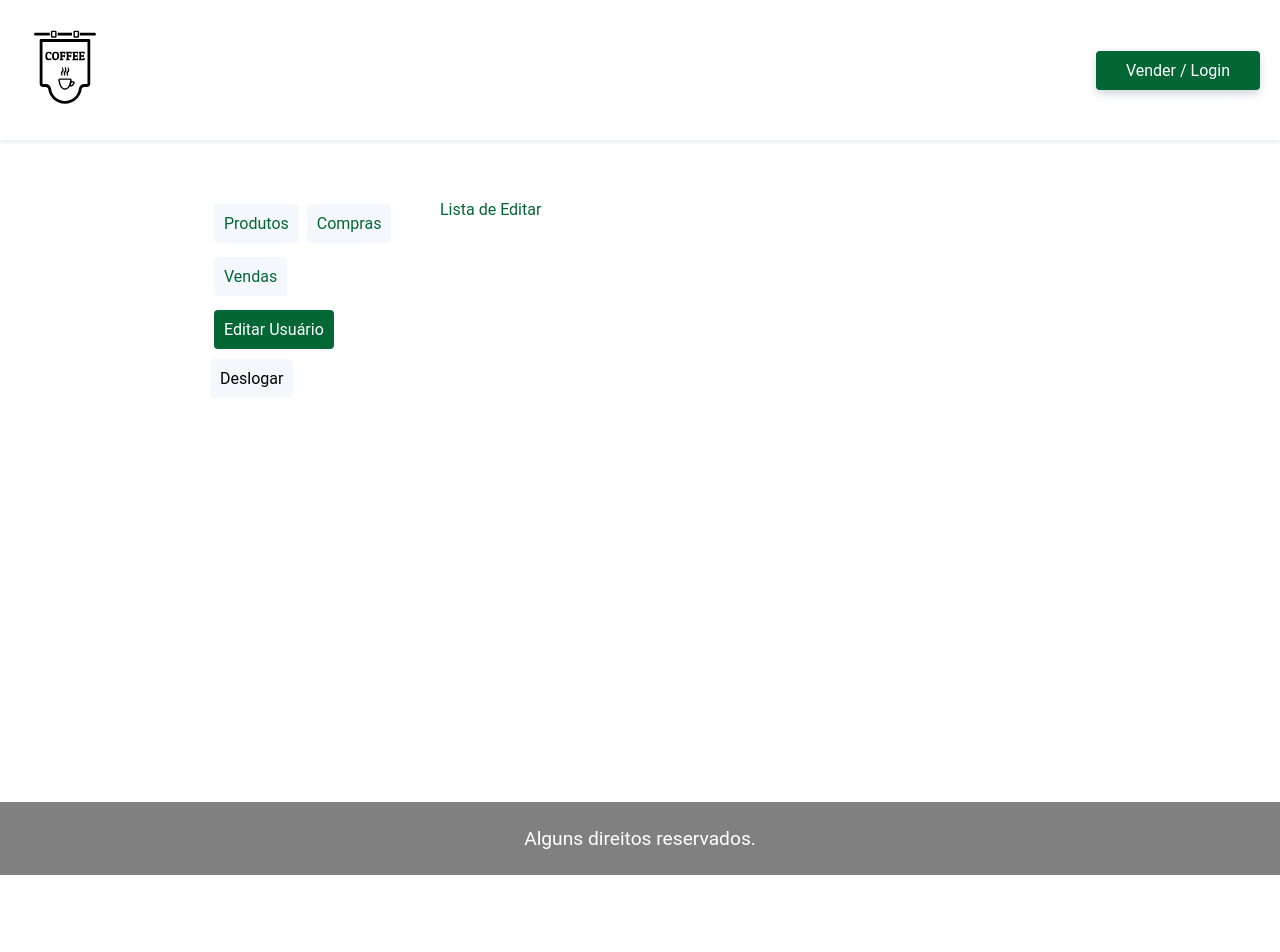
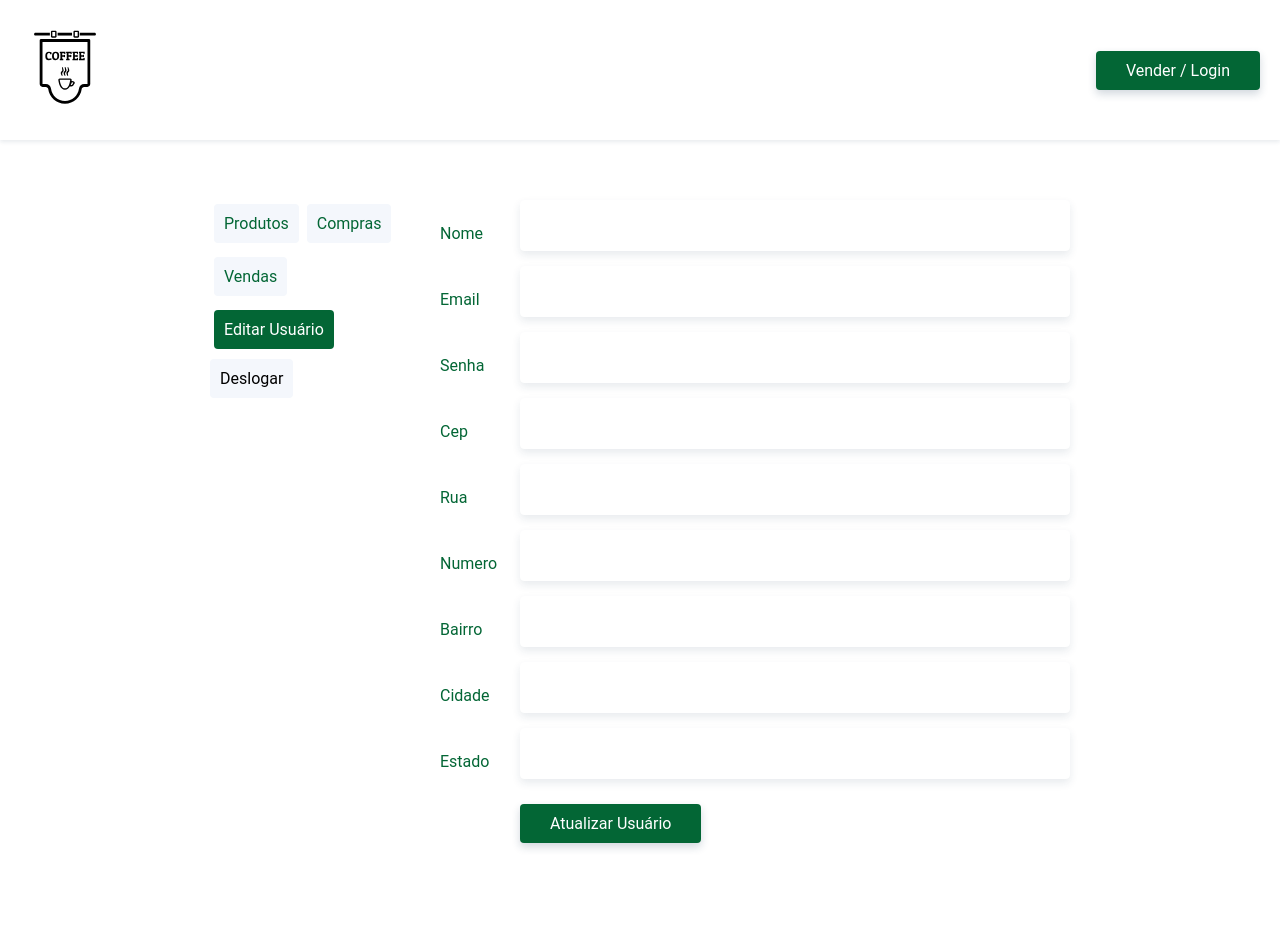
Before and after one commit to LuisSempre/Prova-HandCom, a Vue app: page /usuario/editar in a window 1280 px wide. Shown: the top 952 px of the page. Before the commit the page ends 875 px from the top, so only its background shows below. Built offline with nearby package versions, Linux system fonts and the light colour scheme.

Commit message:
Atulizando perfil de usuario

```diff
--- a/api.json
+++ b/api.json
@@ -41,7 +41,7 @@
       "senha": "123",
       "cep": "36072595",
       "rua": "Rua Lourdes do Prado Oliveira",
-      "numero": "131",
+      "numero": "100",
       "bairro": "Barão do Retiro",
       "cidade": "Juiz de Fora",
       "estado": "MG"
--- a/src/views/usuario/UsuarioEditar.vue
+++ b/src/views/usuario/UsuarioEditar.vue
@@ -1,9 +1,39 @@
 <template>
-  <p>Lista de Editar</p>
+  <section>
+    <UsuarioForm>
+      <button class="btn" @click.prevent="atualizarUsuario">
+        Atualizar Usuário
+      </button>
+    </UsuarioForm>
+  </section>
 </template>
 
 <script>
-export default {}
+import UsuarioForm from "@/components/UsuarioForm";
+import { api } from "@/services";
+
+export default {
+  name: "UsuarioEditar",
+  components: {
+    UsuarioForm,
+  },
+  methods: {
+    atualizarUsuario() {
+      api
+        .put(
+          `/usuario/${this.$store.state.usuario.id}`,
+          this.$store.state.usuario
+        )
+        .then(() => {
+          this.$store.dispatch("getUsuario");
+          this.$router.push({ name: "usuario" });
+        })
+        .catch((error) => {
+          console.log(error.response);
+        })
+    },
+  },
+}
 </script>
 
 <style>
```
